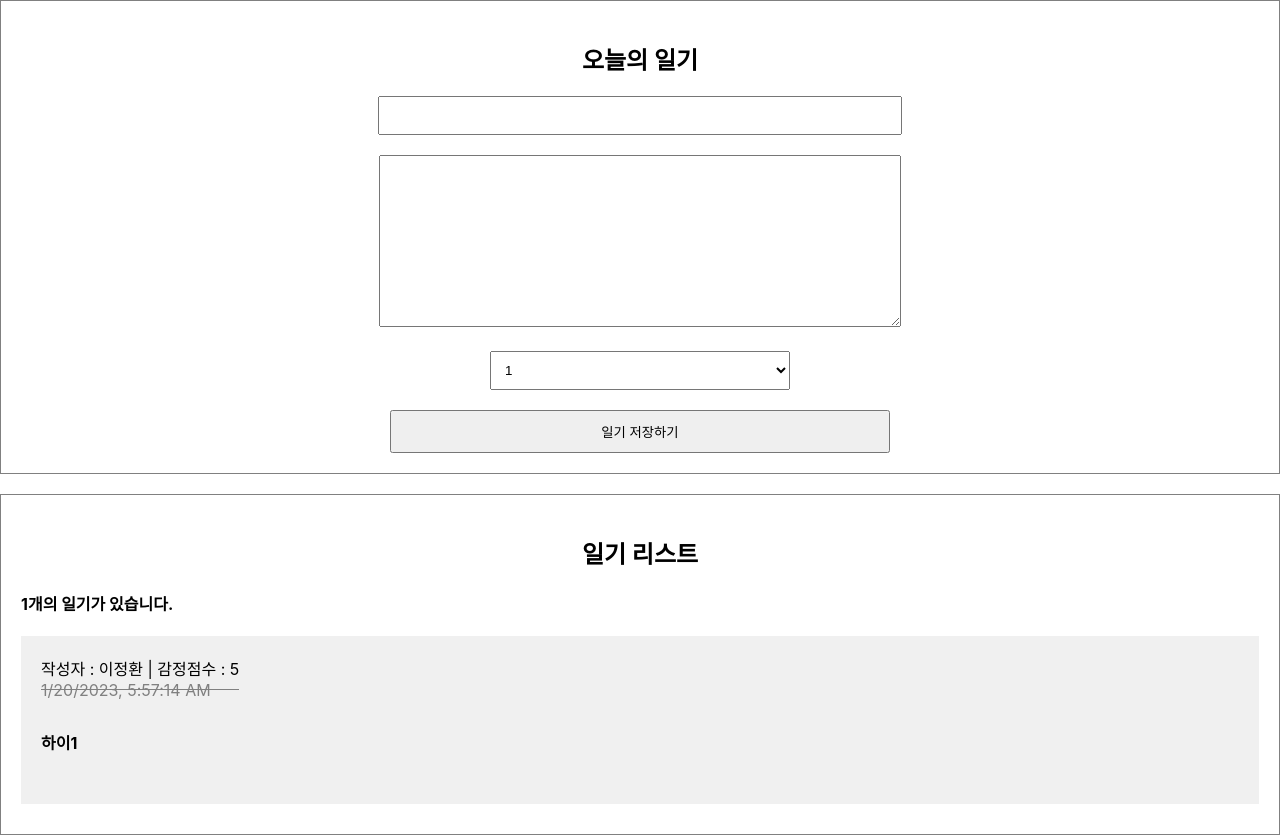
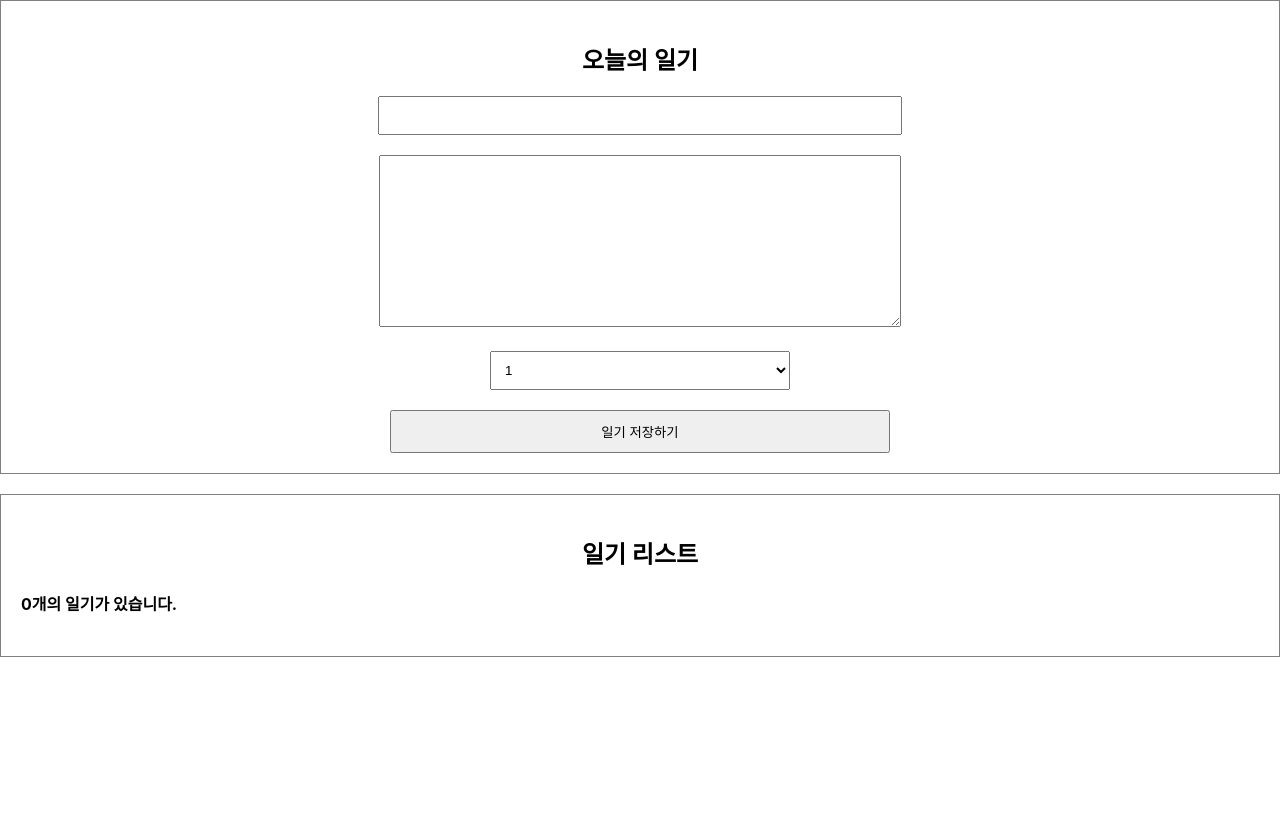
Before and after one commit to TaekyungAn/inflearn_onebite_react_simplediary, a React (Create React App) app: page / in a window 1280 px wide. After the commit the page ends 800 px from the top, so only its background shows below. Built offline with nearby package versions, Linux system fonts and the light colour scheme.

Commit message:
6-4 배열 사용하기2 - 데이터 추가하기

```diff
--- a/src/App.js
+++ b/src/App.js
@@ -1,22 +1,39 @@
+import { useRef, useState } from "react";
 import "./App.css";
 import DiaryEditor from "./DiaryEditor";
 import DiaryList from "./DiaryList";
 
-const dummyList = [
-  {
-    id: 1,
-    author: "이정환",
-    content: "하이1",
-    emotion: 5,
-    created_date: new Date().getTime(),
-  },
-];
+// const dummyList = [
+//   {
+//     id: 1,
+//     author: "이정환",
+//     content: "하이1",
+//     emotion: 5,
+//     created_date: new Date().getTime(),
+//   },
+// ];
 
 const App = () => {
+  const [data, setData] = useState([]);
+  const dataId = useRef(0);
+
+  // 새로운 일기를 추가하는 함수
+  const onCreate = (author, content, emotion) => {
+    const created_date = new Date().getTime();
+    const newItem = {
+      author,
+      content,
+      emotion,
+      created_date,
+      id: dataId.current,
+    };
+    dataId.current += 1;
+    setData([newItem, ...data]);
+  };
   return (
     <div className="App">
-      <DiaryEditor />
-      <DiaryList diaryList={dummyList} />
+      <DiaryEditor onCreate={onCreate} />
+      <DiaryList diaryList={data} />
     </div>
   );
 };
--- a/src/DiaryEditor.js
+++ b/src/DiaryEditor.js
@@ -1,7 +1,7 @@
 import { useRef } from "react";
 import { useState } from "react";
 
-const DiaryEditor = () => {
+const DiaryEditor = ({ onCreate }) => {
   const authorInput = useRef();
   const contentInput = useRef();
 
@@ -16,6 +16,7 @@
       [e.target.name]: e.target.value,
     });
   };
+
   const handleSubmit = () => {
     if (state.author.length < 1) {
       //focus
@@ -26,8 +27,13 @@
       contentInput.current.focus();
       return;
     }
+    // 일기가 저장될 때 App컴포넌트의 setData를 호출하는 onCreate함수에 data를 보냄
+    onCreate(state.author, state.content, state.emotion);
     alert("저장 성공");
+    // 작성 후 초기화
+    setState({ author: "", content: "", emotion: 1 });
   };
+
   return (
     <div className="DiaryEditor">
       <h2>오늘의 일기</h2>
```
